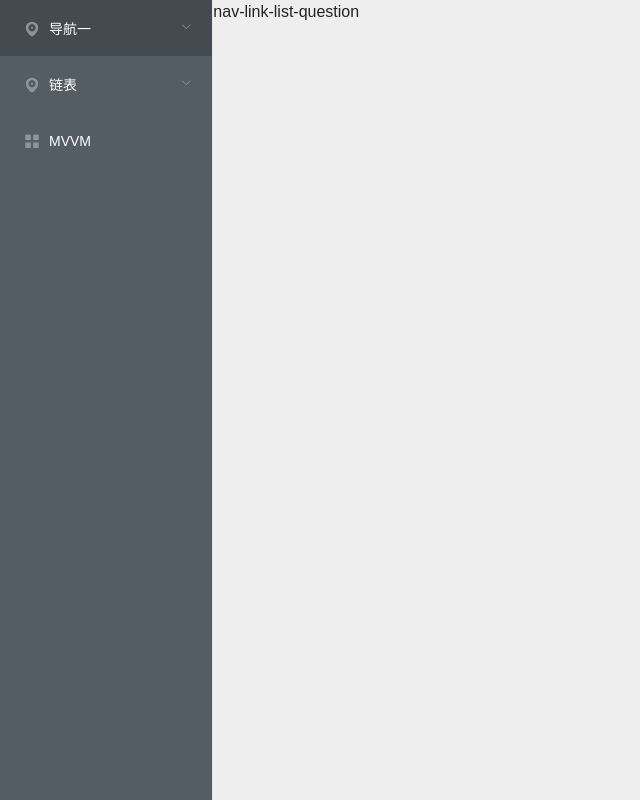
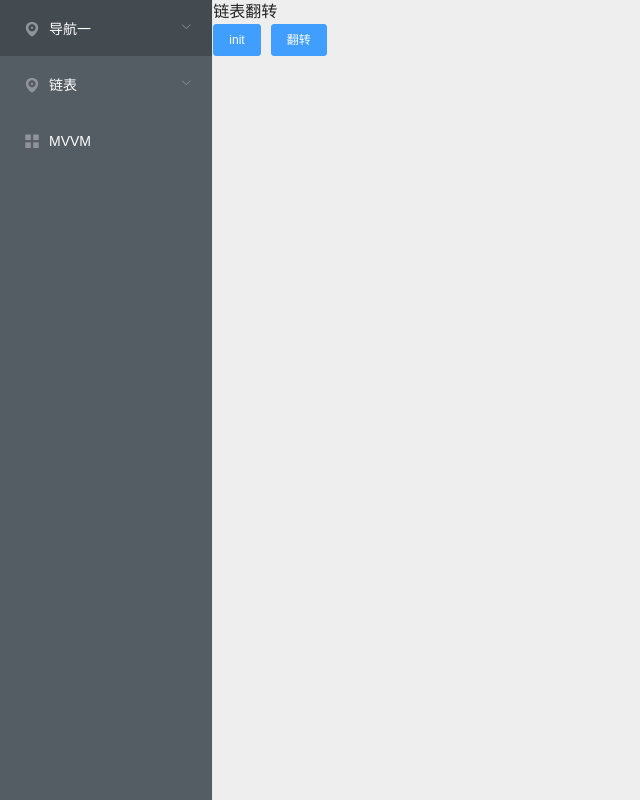
Before and after one commit to hahahahahahahha/data-structure, a Vue app: page /#/linkListQuestion in a window 1280 px wide. Shown: the whole page, without its empty margins (0-640 px from the left). Built offline with nearby package versions, Linux system fonts and the light colour scheme.

Commit message:
feat:second commit

```diff
--- a/src/views/nav-item/nav-link-list-question.vue
+++ b/src/views/nav-item/nav-link-list-question.vue
@@ -1,13 +1,53 @@
 <template>
-  <div>nav-link-list-question</div>
+  <div>
+    <h6>链表翻转</h6>
+    <el-button class="margin-btn" type="primary" size="small" @click="initClick">init</el-button>
+    <el-button class="margin-btn" type="primary" size="small" @click="reverseClick">翻转</el-button>
+  </div>
 </template>
 
 <script>
+import {List} from "@/views/class/link-class.js";
 export default {
+  name: 'NavLinkListQuestion',
+  components: {},
+  mixin: {},
+  directives: {},
+  filters: {},
+  props: {},
+  data() {
+    return {
+      link: null,
+      value: 1
+    }
+  },
+  computed: {},
+  watch: {},
+  mounted() {
+    this.initClick()
+  },
+  methods: {
+    // 打印
+    printLinkList() {
+     console.log(this.link.toString())
+    },
+    // 初始化
+    initClick() {
+      this.link = new List()
+      for (let i = 0; i < 10; i++) {
+        this.link.insert(i)
+      }
+      this.printLinkList()
+    },
+    // 翻转
+    reverseClick() {
 
+      this.printLinkList()
+    }
+  }
 }
 </script>
 
-<style>
+<style lang="scss" scoped>
 
 </style>
```
